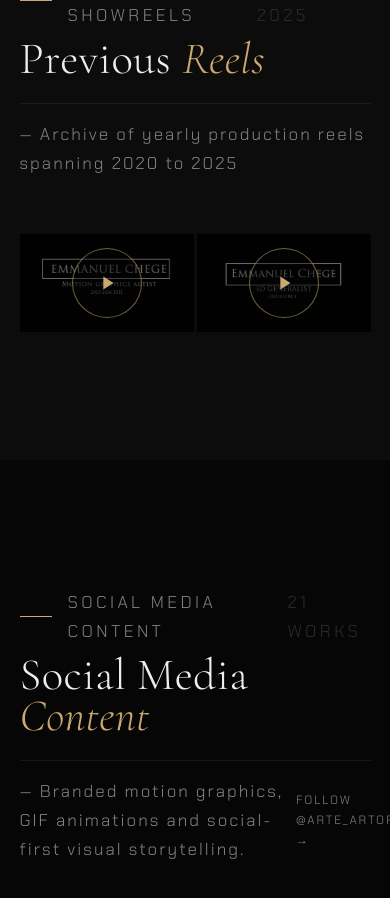
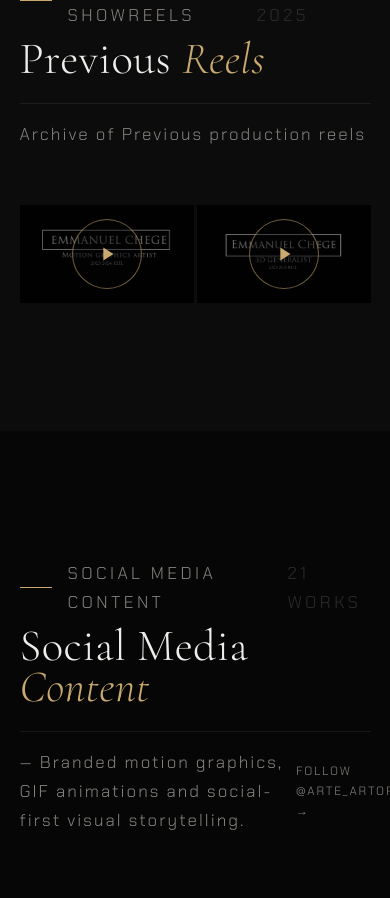
Before and after one commit to Emmanuel1398/ec-portfolio-react, a React (Vite) app: page / in a window 390 px wide. Shown: the part 1000-1898 px from the top of the page. Built offline with nearby package versions, Linux system fonts and the light colour scheme.

Commit message:
feat: implement responsive HomePage layout with interactive portfolio reel and video navigation components

```diff
--- a/src/pages/HomePage.jsx
+++ b/src/pages/HomePage.jsx
@@ -330,7 +330,7 @@ function OlderReelsSection() {
       <div ref={r} className={`rv ${v?'in':''}`} style={{ marginBottom:'3rem' }}>
         <div className="cat-label">Older Showreels<span className="cat-num">2020 – 2025</span></div>
         <h2 className="sec-title">Previous <em>Reels</em></h2>
-        <div className="sec-rule"><p>— Archive of yearly production reels spanning 2020 to 2025</p></div>
+        <div className="sec-rule"><p>Archive of Previous production reels</p></div>
       </div>
       <div style={{ display:'grid', gridTemplateColumns:'1fr 1fr', gap:'3px' }}>
         {OLDER_REELS.map((reel, i) => (
```
